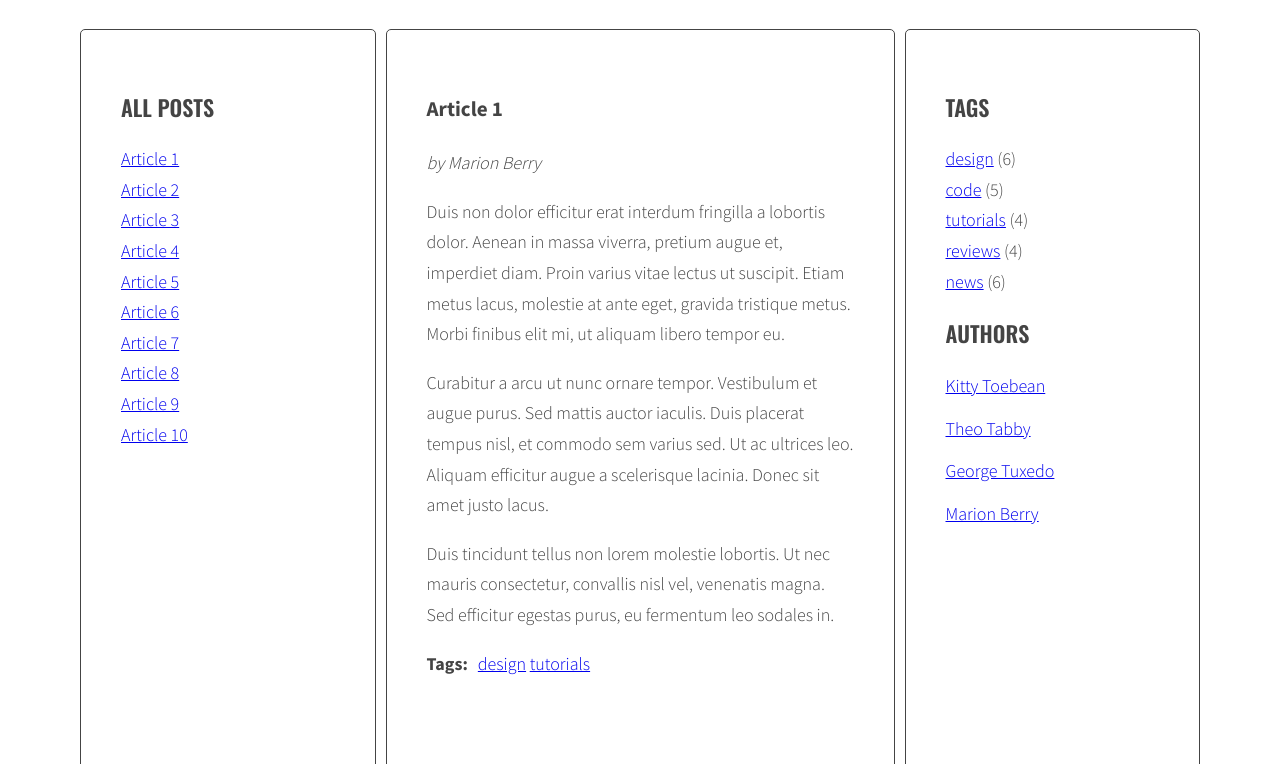
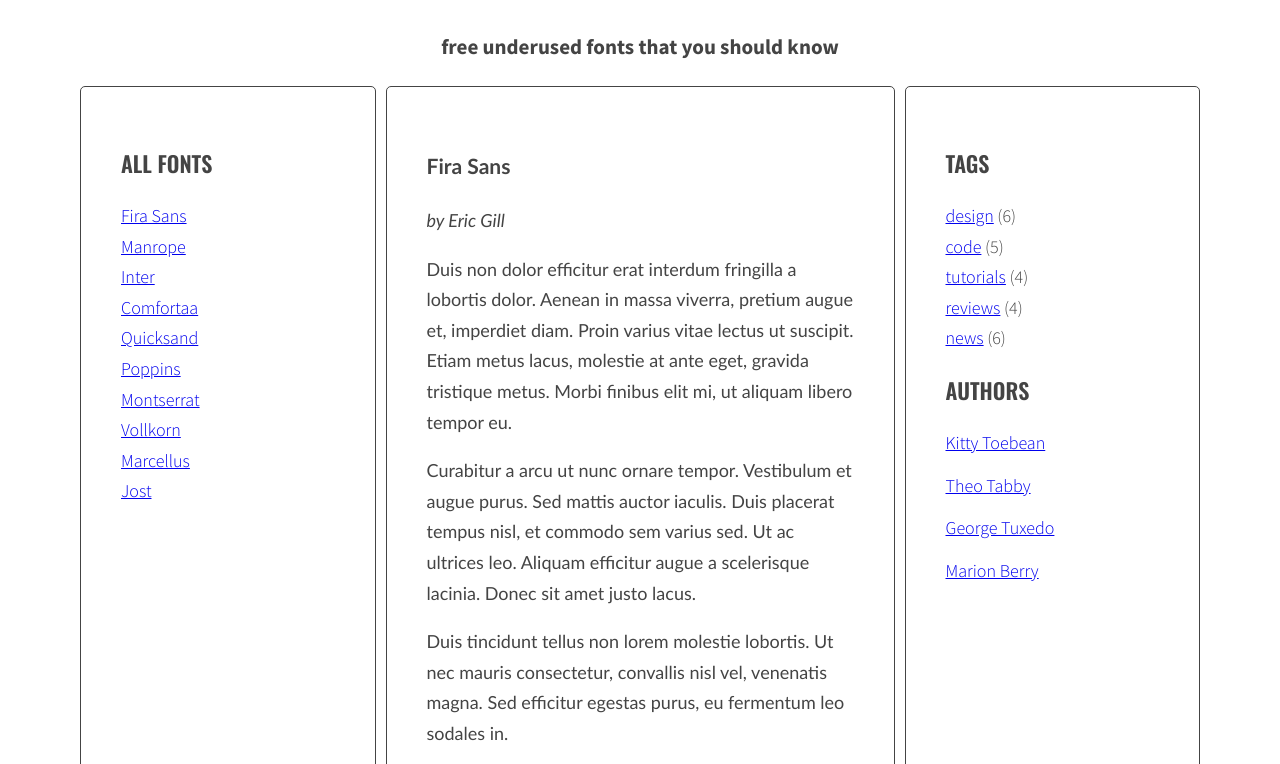
Before and after one commit to martaqh/javascript-blog, a website: page index.html in a window 1280 px wide. Shown: the part 214-978 px from the top of the page. Drawn offline with nearby package versions, Linux system fonts and the light colour scheme.

Commit message:
Fix html for post titles

```diff
--- a/index.html
+++ b/index.html
@@ -11,18 +11,19 @@
     <body>
         <div class="blog">
             <div class="container">
-              <h1 class="logo">type blog</h1>
+              <h1 class="logo">typowy blog</h1>
+              <h3 class="subtitle">free underused fonts that you should know</h3>
               <main class="wrapper">
                 <aside class="sidebar">
-                  <h2 class="section-title">All posts</h2>
+                  <h2 class="section-title">All fonts</h2>
                   <ul class="list titles">
 
                   </ul>
                 </aside>
                 <section class="posts">
                   <article class="post active" id="article-1">
-                    <h3 class="post-title">Article 1</h3>
-                    <p class="post-author">by Marion Berry</p>
+                    <h3 class="post-title">Fira Sans</h3>
+                    <p class="post-author">by Eric Gill</p>
                     <div class="post-content">
                       <p>Duis non dolor efficitur erat interdum fringilla a lobortis dolor. Aenean in massa viverra, pretium augue et, imperdiet diam. Proin varius vitae lectus ut suscipit. Etiam metus lacus, molestie at ante eget, gravida tristique metus. Morbi finibus elit mi, ut aliquam libero tempor eu.</p>
 
@@ -39,8 +40,8 @@
                     </div>
                   </article>
                   <article class="post" id="article-2">
-                    <h3 class="post-title">Article 2</h3>
-                    <p class="post-author">by Theo Tabby</p>
+                    <h3 class="post-title">Manrope</h3>
+                    <p class="post-author">by Max Miedinger and Edouard Hoffman</p>
                     <div class="post-content">
                       <p>Phasellus sollicitudin, arcu vel iaculis ullamcorper, quam leo viverra orci, et faucibus quam sapien vel est. Maecenas ac suscipit elit. Nullam interdum, lorem vitae venenatis pulvinar, ex dui malesuada nunc, tempus cursus enim metus vel nulla.</p>
 
@@ -57,8 +58,8 @@
                     </div>
                   </article>
                   <article class="post" id="article-3">
-                    <h3 class="post-title">Article 3</h3>
-                    <p class="post-author">by George Tuxedo</p>
+                    <h3 class="post-title">Inter</h3>
+                    <p class="post-author">by Claude Garamond</p>
                     <div class="post-content">
                       <p>Mauris vel pellentesque turpis, ac sodales nisl. Quisque iaculis mi velit, ut convallis tellus accumsan a. Quisque iaculis, nisi et dignissim tincidunt, nisl eros euismod nulla, finibus laoreet erat enim posuere elit.</p>
 
@@ -75,7 +76,7 @@
                     </div>
                   </article>
                   <article class="post" id="article-4">
-                    <h3 class="post-title">Article 4</h3>
+                    <h3 class="post-title">Comfortaa</h3>
                     <p class="post-author">by Kitty Toebean</p>
                     <div class="post-content">
                       <p>Morbi vel cursus nulla, vel varius mauris. Suspendisse sed elit sit amet risus faucibus vestibulum ut sit amet purus. Donec orci est, condimentum ut quam quis, scelerisque fringilla ligula.</p>
@@ -94,7 +95,7 @@
                     </div>
                   </article>
                   <article class="post" id="article-5">
-                    <h3 class="post-title">Article 5</h3>
+                    <h3 class="post-title">Quicksand</h3>
                     <p class="post-author">by Marion Berry</p>
                     <div class="post-content">
                       <p>Suspendisse sem eros, euismod condimentum arcu ac, consequat fermentum orci. Nam convallis lacus nec interdum vestibulum. Vestibulum luctus, quam eu tristique ornare, lorem nibh sodales enim, vitae tempor dolor ante vitae tortor.</p>
@@ -112,7 +113,7 @@
                     </div>
                   </article>
                   <article class="post" id="article-6">
-                    <h3 class="post-title">Article 6</h3>
+                    <h3 class="post-title">Poppins</h3>
                     <p class="post-author">by George Tuxedo</p>
                     <div class="post-content">
                       <p>Donec posuere iaculis ante sed hendrerit. Lorem ipsum dolor sit amet, consectetur adipiscing elit. Quisque hendrerit neque nec urna tincidunt, quis vehicula dui vulputate. Morbi est sapien, auctor ut lectus eu, placerat viverra lorem.</p>
@@ -130,7 +131,7 @@
                     </div>
                   </article>
                   <article class="post" id="article-7">
-                    <h3 class="post-title">Article 7</h3>
+                    <h3 class="post-title">Montserrat</h3>
                     <p class="post-author">by Kitty Toebean</p>
                     <div class="post-content">
                       <p>Donec eleifend mauris ac nisl fermentum, ac fermentum turpis dignissim. Aliquam diam nisl, imperdiet a varius eget, lobortis sed nisi. Nullam suscipit ipsum sed magna blandit, sed pellentesque urna malesuada.</p>
@@ -148,7 +149,7 @@
                     </div>
                   </article>
                   <article class="post" id="article-8">
-                    <h3 class="post-title">Article 8</h3>
+                    <h3 class="post-title">Vollkorn</h3>
                     <p class="post-author">by Theo Tabby</p>
                     <div class="post-content">
                       <p>Praesent quis imperdiet erat. Curabitur tempor sapien a interdum malesuada. Proin libero erat, sagittis a sollicitudin eget, pulvinar nec risus. Cras et suscipit sem.</p>
@@ -167,7 +168,7 @@
                     </div>
                   </article>
                   <article class="post" id="article-9">
-                    <h3 class="post-title">Article 9</h3>
+                    <h3 class="post-title">Marcellus</h3>
                     <p class="post-author">by Marion Berry</p>
                     <div class="post-content">
                       <p>Tam et facilisis purus. Donec vulputate est quis lobortis posuere. Nunc vitae lorem ut odio faucibus pulvinar nec in justo. Ut ut ante ac tellus ornare tempus. Nunc maximus, tortor et dictum convallis, nunc libero posuere leo, scelerisque ultrices arcu sapien ut tellus.</p>
@@ -185,7 +186,7 @@
                     </div>
                   </article>
                   <article class="post" id="article-10">
-                    <h3 class="post-title">Article 10</h3>
+                    <h3 class="post-title">Jost</h3>
                     <p class="post-author">by George Tuxedo</p>
                     <div class="post-content">
                       <p>Aliquam erat volutpat. Ut non eleifend lectus. Donec suscipit tellus tempor, ornare dui id, hendrerit neque. Phasellus lacinia laoreet dui in luctus. Sed hendrerit, magna sit amet varius tempor, augue augue scelerisque est, non scelerisque mauris libero eu sapien.</p>
--- a/sass/style.scss
+++ b/sass/style.scss
@@ -76,6 +76,10 @@ body {
   text-align: center;
 }
 
+.subtitle {
+  text-align: center;
+}
+
 /* Lists */
 
 .list {
@@ -129,3 +133,18 @@ body {
     margin: 0 10px 0 0;
   }
 }
+
+/* Articles */
+
+#article-1 {
+  font-family: 'Gill Sans', sans-serif;
+}
+
+#article-2 {
+  font-family: Helvetica, sans-serif;
+}
+
+#article-3 {
+  font-family: Garamond, serif;
+
+}
```
Also changed, not shown: css/style.css, 1 other file.
